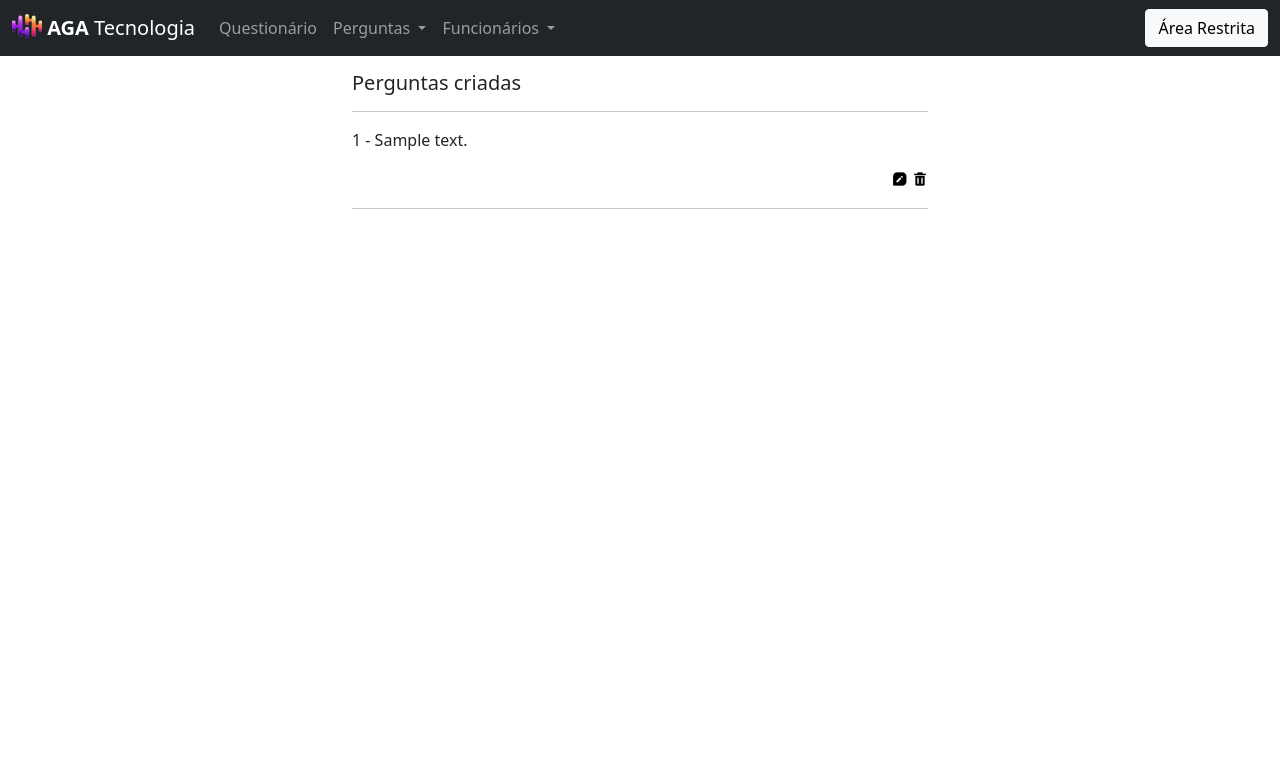
After one commit to gaboliveiradev/DESAFIO_FATEC, a PHP site: template View/modules/Question/question_view.php in a window 1280 px wide. The commit adds this page. Shown: the top 775 px of the page. Run offline with PHP 8.4, Linux system fonts and the light colour scheme; the template is opened without the code that fills it: most values are stand-ins (such as "Sample title", 1, 10 or a date in 2020).

Commit message:
finalização da exibição das perguntas cadastradas

```diff
--- a/Model/QuestionModel.php
+++ b/Model/QuestionModel.php
@@ -2,9 +2,15 @@
     class QuestionModel {
 
         public $id, $descricao;
+        public $arr_question;
 
         public function saveQuestion() {
             $dao = new QuestionDAO();
             return($this->id == null) ? $dao->insertQuestion($this) : $dao->updateQuestion($this);
         }
+
+        public function getAllRows() {
+            $dao = new QuestionDAO();
+            $this->arr_question = $dao->getAllRows();
+        }
     }
--- /dev/null
+++ b/View/css/question_view.css
@@ -0,0 +1,19 @@
+.container-question {
+    width: 100%;
+    height: 90vh;
+    display: flex;
+    justify-content: center;
+}
+
+.section-question {
+    width: 45%;
+}
+
+.section-question h5 {
+    margin-top: 15px;
+}
+
+a {
+    text-decoration: none;
+    color: #000;
+}
--- a/View/includes/cabecalho.php
+++ b/View/includes/cabecalho.php
@@ -17,7 +17,7 @@
                 Perguntas
               </a>
               <ul class="dropdown-menu" aria-labelledby="navbarDropdown">
-                <li><a class="dropdown-item" href="#">Visualizar</a></li>
+                <li><a class="dropdown-item" href="/question">Visualizar</a></li>
                 <li><a class="dropdown-item" href="/question/register">Cadastrar</a></li>
               </ul>
             </li>
--- a/View/includes/css_config.php
+++ b/View/includes/css_config.php
@@ -1,2 +1,4 @@
 <!-- Bootstrap CSS -->
 <link href="https://cdn.jsdelivr.net/npm/bootstrap@5.1.2/dist/css/bootstrap.min.css" rel="stylesheet" integrity="sha384-uWxY/CJNBR+1zjPWmfnSnVxwRheevXITnMqoEIeG1LJrdI0GlVs/9cVSyPYXdcSF" crossorigin="anonymous">
+<!-- Boxicons CSS -->
+<link href='https://unpkg.com/boxicons@2.1.2/css/boxicons.min.css' rel='stylesheet'>
--- /dev/null
+++ b/View/modules/Question/question_view.php
@@ -0,0 +1,39 @@
+<!DOCTYPE html>
+<html lang="pt-br">
+<head>
+    <meta charset="UTF-8">
+    <meta http-equiv="X-UA-Compatible" content="IE=edge">
+    <meta name="viewport" content="width=device-width, initial-scale=1.0">
+    <?php include "./View/includes/css_config.php" ?>
+    <link rel="stylesheet" href="./../../../View/css/question_view.css">
+    <title>AGA Tecnologia - Área Administrativa | Visualizar Perguntas</title>
+</head>
+<body>
+    <header>
+        <?php include "./View/includes/cabecalho.php" ?>
+    </header>
+    <main class="container-question flex">
+        <section class="section-question">
+            <h5>Perguntas criadas</h5>
+            <hr>
+            <?php foreach ($model->arr_question as $item): ?>
+                <div>
+                    <p>
+                        <?= $item->id ?> - <?= $item->descricao ?>
+                        <div style="text-align: right;">
+                            <a style="text-align: left;" href="">
+                                <i class='bx bxs-message-square-edit'></i>
+                            </a>
+                            <a href="">
+                                <i class='bx bxs-trash'></i>
+                            </a>
+                        </div>
+                    </p>
+                </div>
+                <hr>
+            <?php endforeach ?>
+        </section>
+    </main>
+    <?php include "./View/includes/js_config.php" ?>
+</body>
+</html>
--- a/rotas.php
+++ b/rotas.php
@@ -1,5 +1,9 @@
 <?php
     switch($parse_uri) {
+        case "/question":
+            QuestionController::questionView();
+        break;
+
         case "/question/register":
             QuestionController::registerQuestionView();
         break;
```
Also changed, not shown: Controller/QuestionController.php (+8 -1 lines), DAO/QuestionDAO.php (+8 -0 lines).
